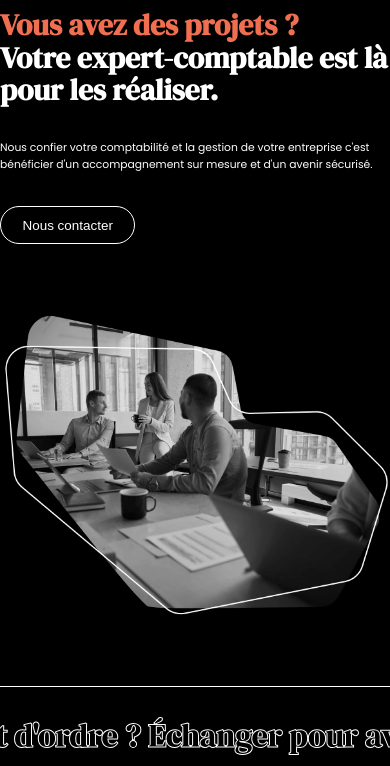
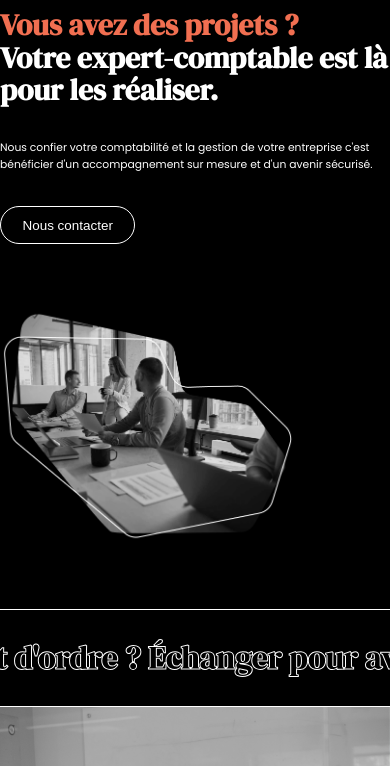
Before and after one commit to BrandonKTC/test, a plain HTML site: page index.html in a window 390 px wide. Shown: the part 90-856 px from the top of the page. Drawn offline with Linux system fonts and the light colour scheme.

Commit message:
fix width

```diff
--- a/css/queries.css
+++ b/css/queries.css
@@ -40,6 +40,11 @@
 @media (max-width: 59em) {
 	html {
 		font-size: 42%;
+	}
+	.img {
+		width: 75%;
+		align-self: center;
+		justify-self: center;
 	}
 	.hero {
 		display: flex;
```
